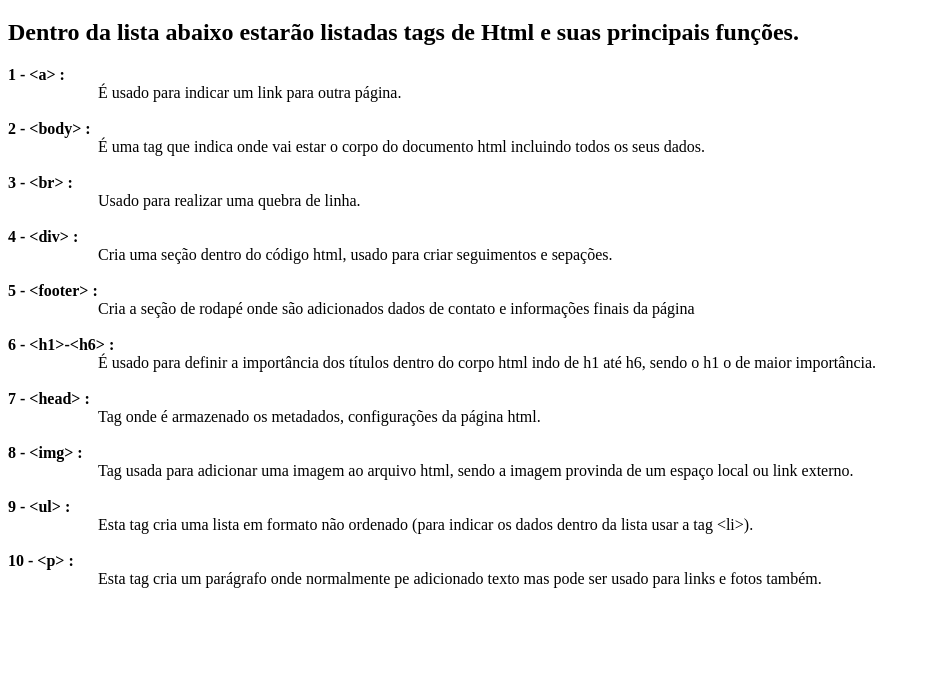
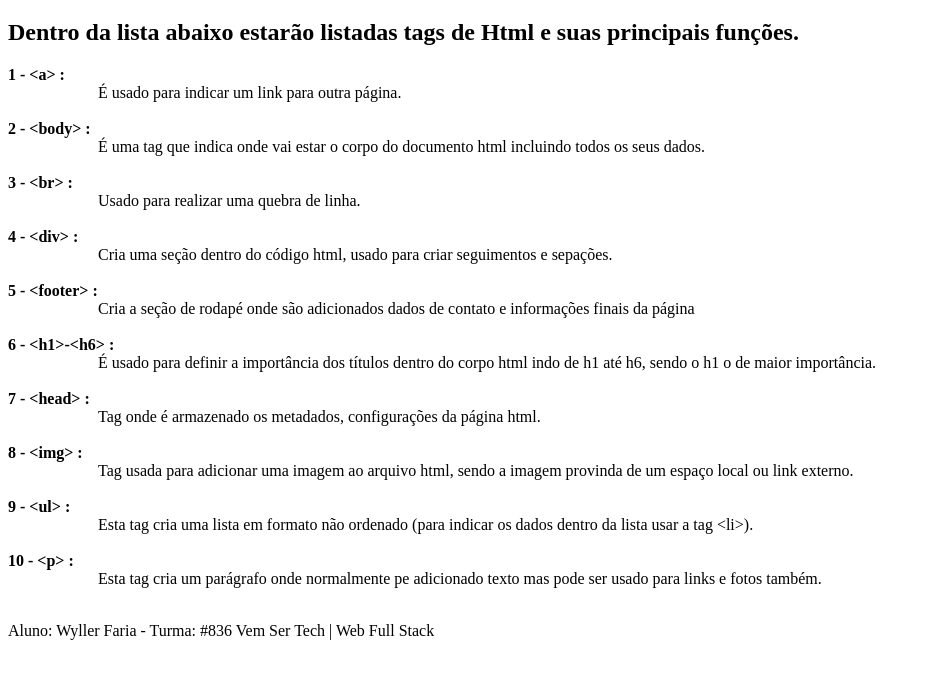
Before and after one commit to Wyller21/exercicio-fixacao, a plain HTML site: page index.html in a window 1280 px wide. Shown: the part 61-740 px from the top of the page, without its empty margins (0-926 px from the left). Drawn offline with Linux system fonts and the light colour scheme.

Commit message:
Ajustanto informações.

```diff
--- a/index.html
+++ b/index.html
@@ -37,13 +37,11 @@
                 <dd>Esta tag cria uma lista em formato não ordenado (para indicar os dados dentro da lista usar a tag &lt;li&gt).</dd><br/>
             <dt><strong>10 - &lt;p&gt :</strong></dt>
                 <dd>Esta tag cria um parágrafo onde normalmente pe adicionado texto mas pode ser usado para links e fotos também.</dd><br/>
-
-
-
-
-
-
-
         </dl>
+            <footer>
+                <p>
+                    Aluno: Wyller Faria - Turma: #836 Vem Ser Tech | Web Full Stack
+                </p>
+            </footer>
 </body>
 </html>
```
